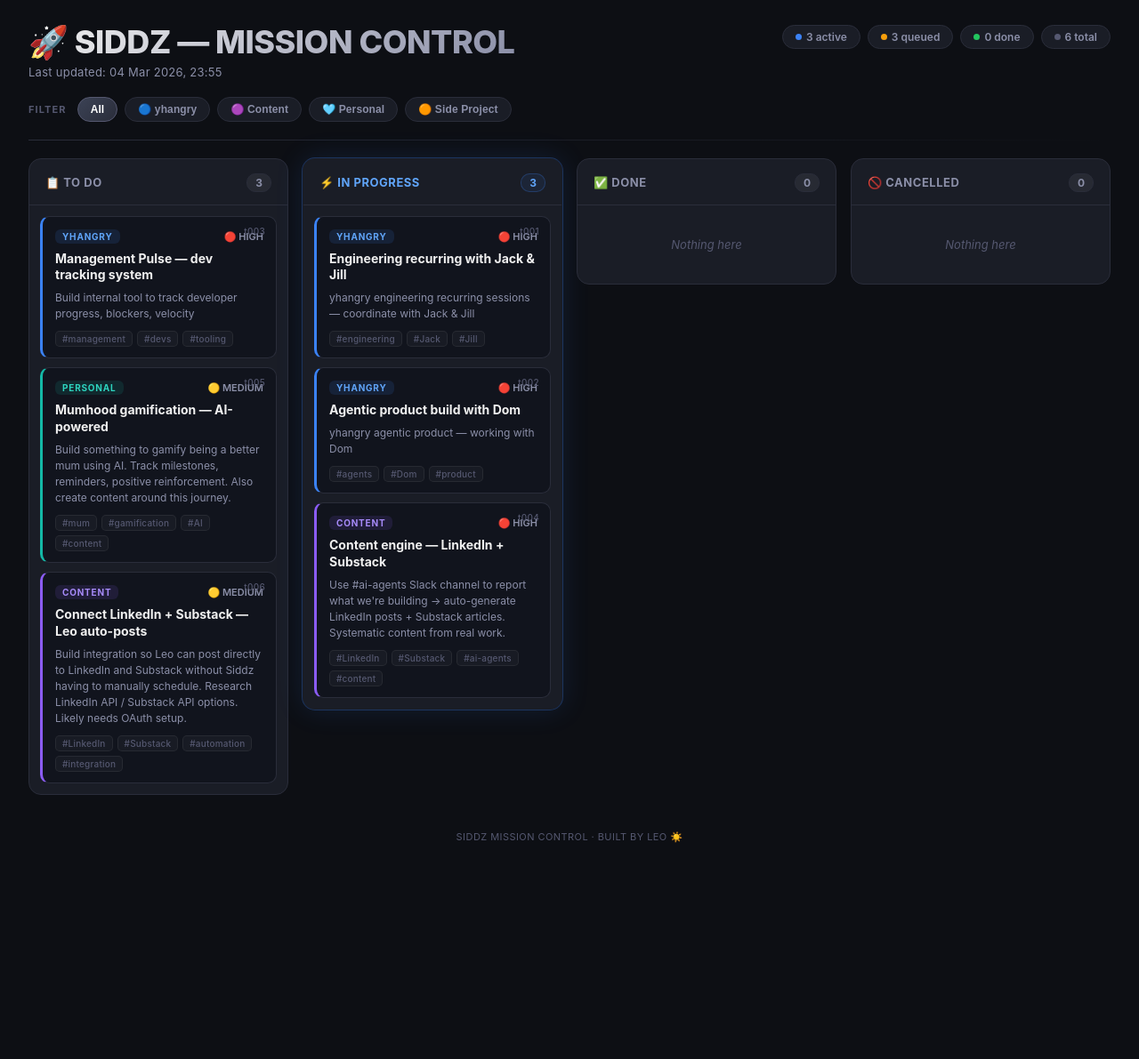
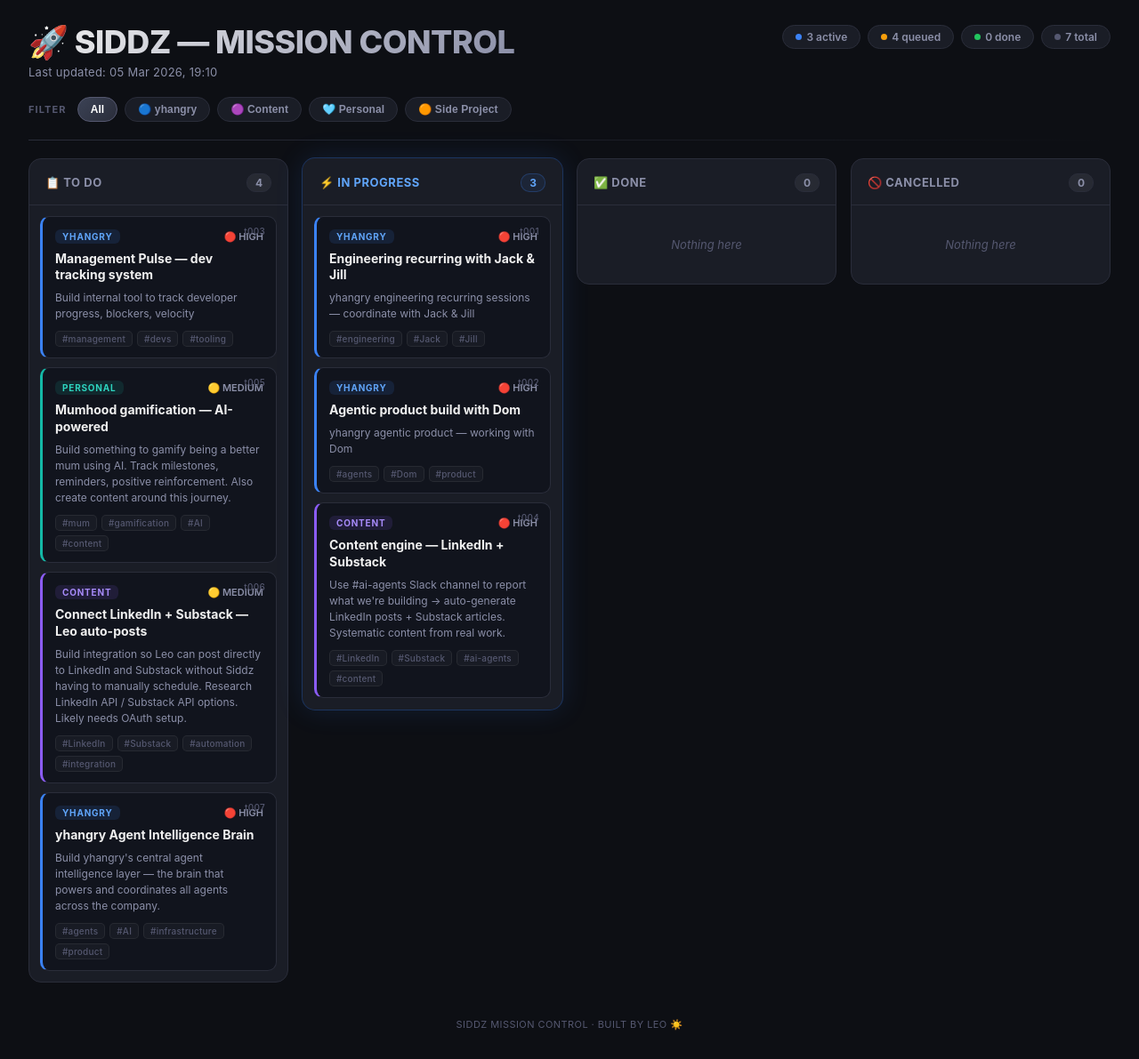
Before and after one commit to leojarvis91/mission-control, a plain HTML site: page index.html in a window 1280 px wide. Shown: the whole page at 89% size. Before the commit the page ends 980 px from the top, so only its background shows below. Drawn offline with Linux system fonts and the light colour scheme.

Commit message:
Board update 2026-03-05T20:55

```diff
--- a/index.html
+++ b/index.html
@@ -431,7 +431,7 @@
 //  TASK DATA — regenerate this block on changes
 // ─────────────────────────────────────────────
 const TASK_DATA = {
-  "lastUpdated": "2026-03-04T23:55:00.000Z",
+  "lastUpdated": "2026-03-05T19:10:00.000Z",
   "tasks": [
     {
       "id": "t001",
@@ -443,7 +443,11 @@ const TASK_DATA = {
       "createdAt": "2026-03-04T23:34:51.000Z",
       "updatedAt": "2026-03-04T23:34:51.000Z",
       "dueDate": null,
-      "tags": ["engineering", "Jack", "Jill"],
+      "tags": [
+        "engineering",
+        "Jack",
+        "Jill"
+      ],
       "completedAt": null
     },
     {
@@ -456,7 +460,11 @@ const TASK_DATA = {
       "createdAt": "2026-03-04T23:34:51.000Z",
       "updatedAt": "2026-03-04T23:34:51.000Z",
       "dueDate": null,
-      "tags": ["agents", "Dom", "product"],
+      "tags": [
+        "agents",
+        "Dom",
+        "product"
+      ],
       "completedAt": null
     },
     {
@@ -469,7 +477,11 @@ const TASK_DATA = {
       "createdAt": "2026-03-04T23:34:51.000Z",
       "updatedAt": "2026-03-04T23:34:51.000Z",
       "dueDate": null,
-      "tags": ["management", "devs", "tooling"],
+      "tags": [
+        "management",
+        "devs",
+        "tooling"
+      ],
       "completedAt": null
     },
     {
@@ -482,7 +494,12 @@ const TASK_DATA = {
       "createdAt": "2026-03-04T23:34:51.000Z",
       "updatedAt": "2026-03-04T23:55:00.000Z",
       "dueDate": null,
-      "tags": ["LinkedIn", "Substack", "ai-agents", "content"],
+      "tags": [
+        "LinkedIn",
+        "Substack",
+        "ai-agents",
+        "content"
+      ],
       "completedAt": null
     },
     {
@@ -495,7 +512,12 @@ const TASK_DATA = {
       "createdAt": "2026-03-04T23:34:51.000Z",
       "updatedAt": "2026-03-04T23:34:51.000Z",
       "dueDate": null,
-      "tags": ["mum", "gamification", "AI", "content"],
+      "tags": [
+        "mum",
+        "gamification",
+        "AI",
+        "content"
+      ],
       "completedAt": null
     },
     {
@@ -508,7 +530,30 @@ const TASK_DATA = {
       "createdAt": "2026-03-04T23:55:00.000Z",
       "updatedAt": "2026-03-04T23:55:00.000Z",
       "dueDate": null,
-      "tags": ["LinkedIn", "Substack", "automation", "integration"],
+      "tags": [
+        "LinkedIn",
+        "Substack",
+        "automation",
+        "integration"
+      ],
+      "completedAt": null
+    },
+    {
+      "id": "t007",
+      "title": "yhangry Agent Intelligence Brain",
+      "detail": "Build yhangry's central agent intelligence layer — the brain that powers and coordinates all agents across the company.",
+      "status": "TODO",
+      "category": "yhangry",
+      "priority": "HIGH",
+      "createdAt": "2026-03-05T19:10:00.000Z",
+      "updatedAt": "2026-03-05T19:10:00.000Z",
+      "dueDate": null,
+      "tags": [
+        "agents",
+        "AI",
+        "infrastructure",
+        "product"
+      ],
       "completedAt": null
     }
   ]
```
